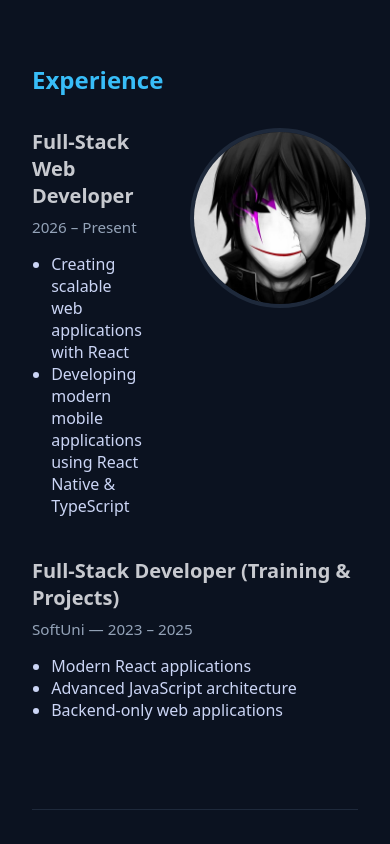
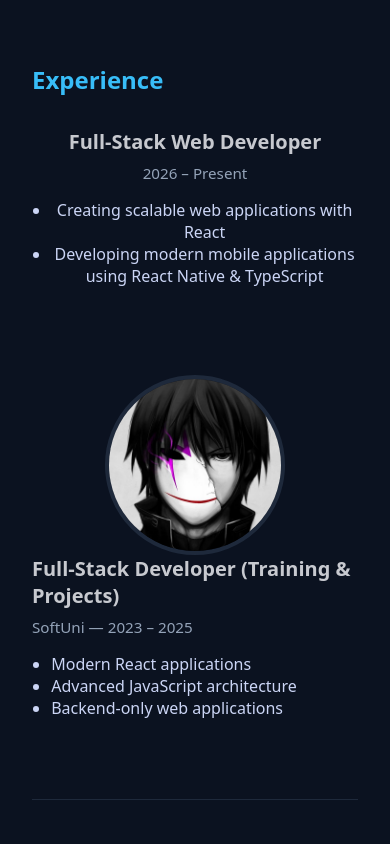
Before and after one commit to BozhidarZagorov/myCV, a React (Vite) app: page / in a window 390 px wide. Shown: the part 1560-2404 px from the top of the page. Built offline with nearby package versions, Linux system fonts and the light colour scheme.

Commit message:
remove media from app and move to index css

```diff
--- a/src/App.css
+++ b/src/App.css
@@ -12,18 +12,3 @@
     transform: rotate(360deg);
   }
 }
-
-@media (max-width: 768px) {
-  .cv-row {
-    flex-direction: column;
-    align-items: center;
-    text-align: center;
-  }
-
-  .cv-image img {
-    margin-top: 2rem;
-  }
-  .skills-grid {
-    grid-template-columns: 1fr;
-  }
-}
--- a/src/index.css
+++ b/src/index.css
@@ -137,6 +137,37 @@ main {
   color: #cbd5f5;
 }
 
+.cv-image {
+  flex: 0 0 180px; /* fixed width for profile image */
+  display: flex;
+  flex-direction: column;
+  align-items: center;
+}
+
+.github-button {
+  display: inline-flex;
+  align-items: center;
+  justify-content: center;
+  gap: 0.4rem;
+  margin-top: 1rem;
+  padding: 0.5rem 1rem;
+  background-color: #24292f; /* GitHub dark */
+  color: #ffffff;
+  font-weight: 600;
+  font-size: 0.95rem;
+  border-radius: 6px;
+  border: 1px solid #24292f;
+  text-decoration: none;
+  transition: all 0.2s ease;
+}
+
+.github-button:hover {
+  background-color: #2d333b; /* lighter on hover */
+  box-shadow: 0 4px 12px rgba(0,0,0,0.2);
+  color: #ffffff;
+}
+
+
 .cv-block:not(:last-child) {
   padding-bottom: 3rem;
   border-bottom: 1px solid #1e293b;
@@ -160,7 +191,6 @@ main {
   display: flex;
   justify-content: space-between;
   align-items: flex-start;
-  gap: 3rem;
 }
 
 .cv-image img {
@@ -173,8 +203,10 @@ main {
 }
 
 .cv-item {
-  flex: 1;
+  flex: 1; /* text grows to fill space next to image */
+  margin-bottom: 2rem;
 }
+
 
 .cv-tags {
   display: flex;
@@ -224,3 +256,23 @@ main {
   border-radius: 999px;
   transition: width 1.2s ease;
 }
+
+
+@media (max-width: 768px) {
+  .cv-row {
+    flex-direction: column;
+    align-items: center;
+    text-align: center;
+  }
+
+  .cv-image {
+    margin-top: 1.5rem;
+  }
+
+  .cv-image img {
+    margin-top: 2rem;
+  }
+  .skills-grid {
+    grid-template-columns: 1fr;
+  }
+}
```
